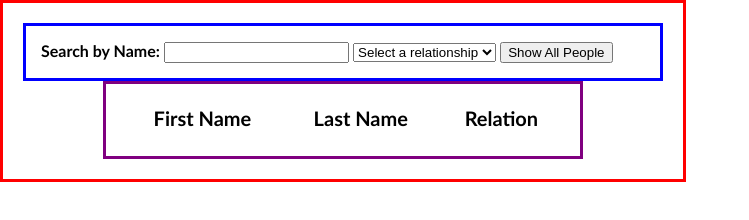
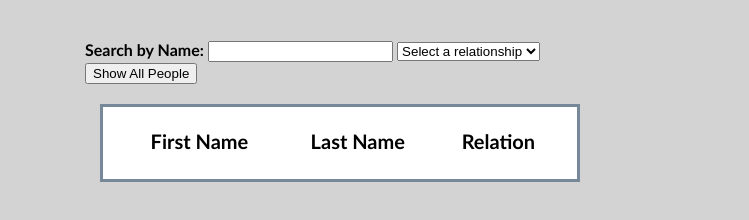
Before and after one commit to micah-rose/csis-2470, a plain HTML site: page AJAX-JSON-FamilyAndFriend/familyandfriends.html in a window 1280 px wide. Shown: the whole page, without its empty margins (0-749 px from the left). Drawn offline with Linux system fonts and the light colour scheme.

Commit message:
finished styling for submission

```diff
--- a/AJAX-JSON-FamilyAndFriend/familyandfriends.css
+++ b/AJAX-JSON-FamilyAndFriend/familyandfriends.css
@@ -4,11 +4,11 @@ html {
 }
 
 body {
-  border: solid 3px red;
   display: inline-block;
   margin: auto;
   width: 50%;
   padding: 20px;
+  background-color: lightgray;
 }
 
 label {
@@ -16,16 +16,17 @@ label {
 }
 
 .search-stuff {
-  border: solid 3px blue;
-  padding: 15px;
+  padding: 20px;
+  margin-left: 45px;
 }
 
 table {
-  border: solid 3px purple;
+  border: solid 3px lightslategray;
   padding: 15px;
   width: 75%;
   text-align: center;
   margin: auto;
+  background-color: white;
 }
 
 th {
```
